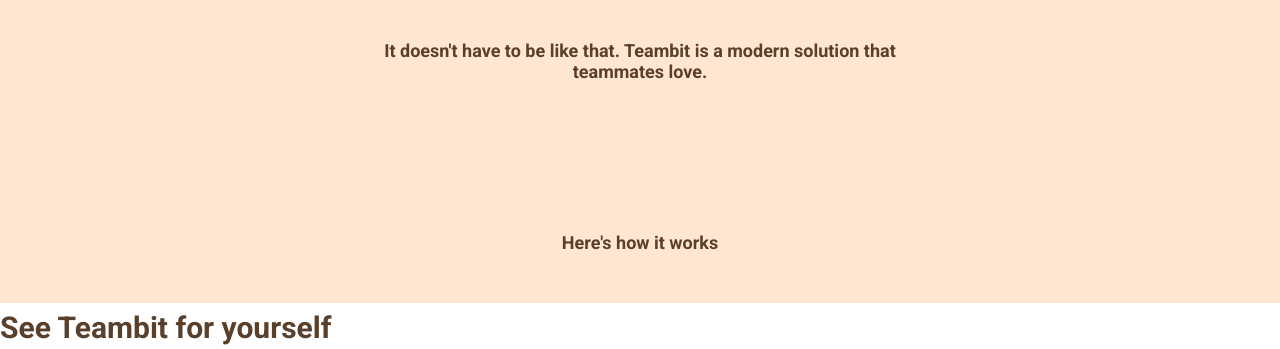
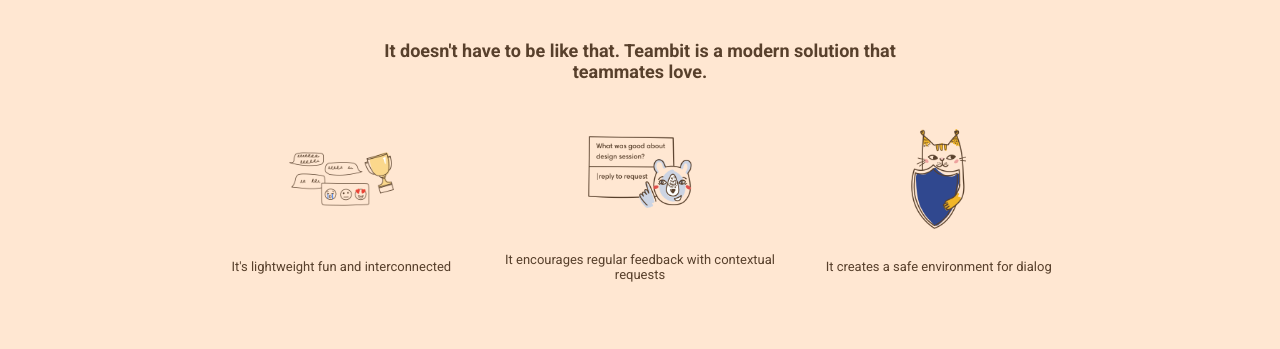
Before and after one commit to Emilio994/node-sass-teambit, a website: page index.html in a window 1280 px wide. Shown: the part 1230-1579 px from the top of the page. Drawn offline with Linux system fonts and the light colour scheme.

Commit message:
Prima sezione

```diff
--- a/index.html
+++ b/index.html
@@ -83,12 +83,21 @@
             <div class="section_downside">
                 <h2>It doesn't have to be like that. Teambit is a modern solution that teammates love.</h2>
                 <div class="col_row">
-                    <div></div>
-                    <div></div>
-                    <div></div>
+                    <div>
+                        <img src="images/lightweight.png" alt="">
+                        <p>It's lightweight fun and interconnected</p>
+                    </div>
+                    <div>
+                        <img src="images/feedbacksuggestions.png" alt="">
+                        <p>It encourages regular feedback with contextual requests</p>
+                    </div>
+                    <div>
+                        <img src="images/safe.png" alt="">
+                        <p>It creates a safe environment for dialog</p>
+                    </div>
                 </div>
                 <div class="mascotte_row">
-                    <img src="" alt="">
+                    <img src="images/after.png" alt="Mascotte">
                 </div>
                 <h2>Here's how it works</h2>
             </div>
--- a/partials/_mstools.scss
+++ b/partials/_mstools.scss
@@ -67,7 +67,7 @@
     @include centered_content;
     img {
         object-fit: contain;
-        min-height: 100px;
+        height: 100px;
         width: 35%;
     }
 }
```
Also changed, not shown: css/my_app.css.
